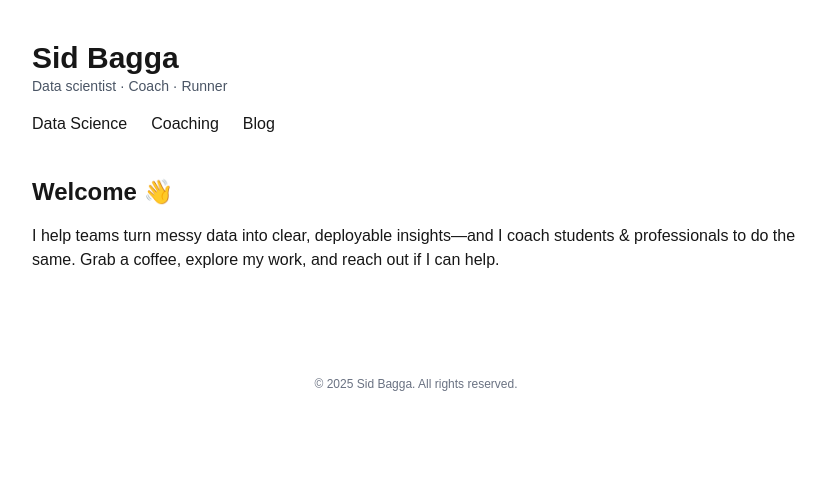
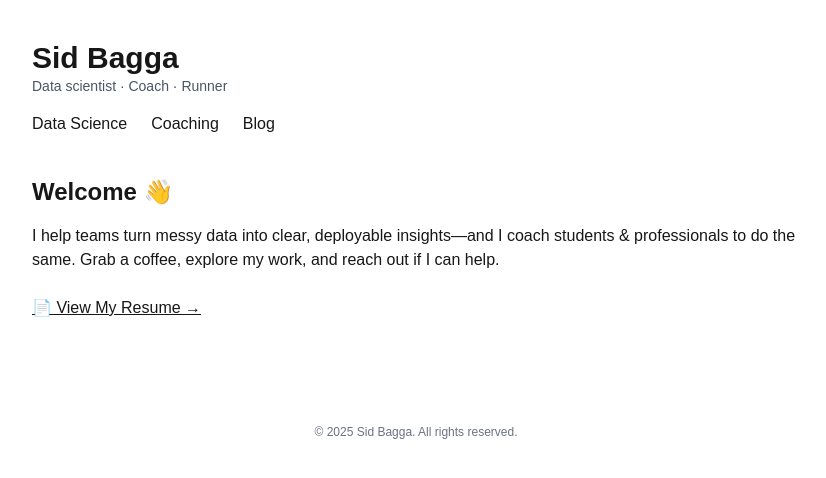
Before and after one commit to sidobagga/sids_site, a Next.js app: page / in a window 1280 px wide. Shown: the top 478 px of the page, without its empty margins (224-1050 px from the left). Built offline with nearby package versions, Linux system fonts and the light colour scheme.

Commit message:
Add resume link to homepage and update Strava link on blog page

```diff
--- a/src/app/blog/page.tsx
+++ b/src/app/blog/page.tsx
@@ -9,7 +9,7 @@ export default function Blog() {
       <h2 className="text-2xl font-semibold mb-4">Blog</h2>
       <p>Thoughts on running, cognition, and data will appear here.</p>
       <p className="mt-6">
-        <Link href="https://www.strava.com/athletes/YOUR_ID" className="text-accent underline">
+        <Link href="https://www.strava.com/athletes/6308986" className="text-accent underline">
           Follow my runs on Strava →
         </Link>
       </p>
--- a/src/app/page.tsx
+++ b/src/app/page.tsx
@@ -6,6 +6,16 @@ export default function HomePage() {
         I help teams turn messy data into clear, deployable insights—and I coach students &
         professionals to do the same. Grab a coffee, explore my work, and reach out if I can help.
       </p>
+      <p className="mt-6">
+        <a
+          href="/resume.pdf"
+          target="_blank"
+          rel="noopener noreferrer"
+          className="inline-flex items-center text-accent underline hover:no-underline"
+        >
+          📄 View My Resume →
+        </a>
+      </p>
     </section>
   )
 }
```
Also changed, not shown: 1 other file (tests, documents, lock files or other folders).
